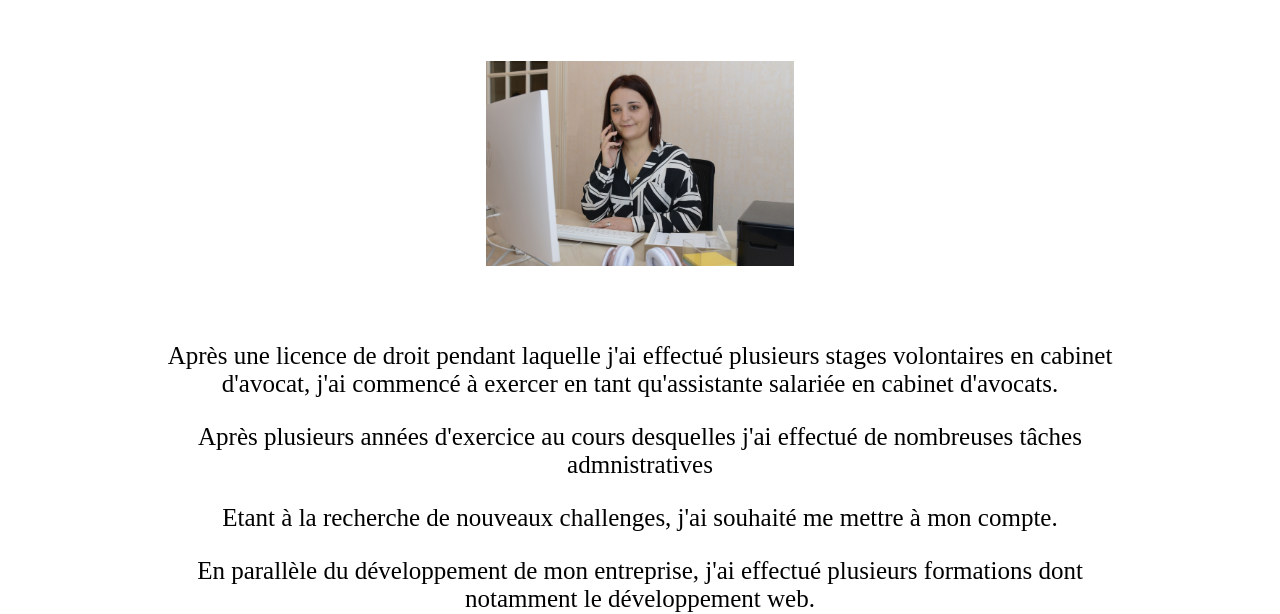
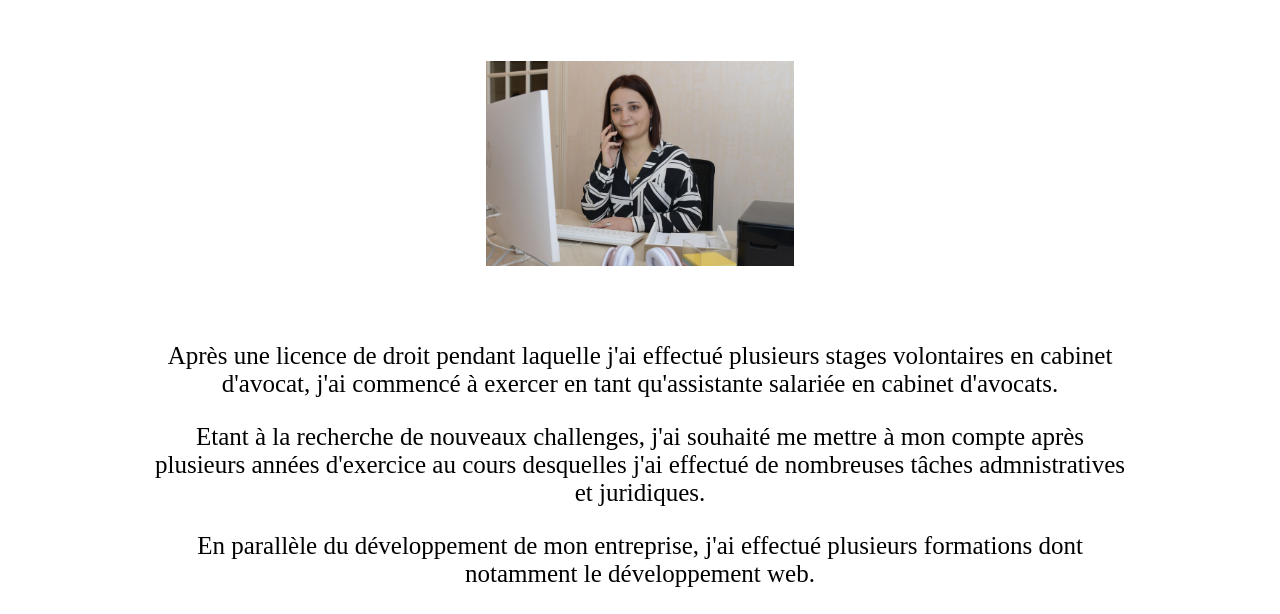
Before and after one commit to Victoria-Assistance/victoria-assistance, a plain HTML site: page apropos.html in a window 1280 px wide. Shown: the part 211-825 px from the top of the page. Drawn offline with Linux system fonts and the light colour scheme.

Commit message:
Correction fautes apropos

```diff
--- a/apropos.html
+++ b/apropos.html
@@ -36,8 +36,7 @@
                 <img class="photo" src="photo.JPG">
                 <div class="description_apropos">
                     <p>Après une licence de droit pendant laquelle j'ai effectué plusieurs stages volontaires en cabinet d'avocat, j'ai commencé à exercer en tant qu'assistante salariée en cabinet d'avocats.</p>
-                    <p>Après plusieurs années d'exercice au cours desquelles j'ai effectué de nombreuses tâches admnistratives</p>
-                    <p>Etant à la recherche de nouveaux challenges, j'ai souhaité me mettre à mon compte.</p>
+                    <p>Etant à la recherche de nouveaux challenges, j'ai souhaité me mettre à mon compte après plusieurs années d'exercice au cours desquelles j'ai effectué de nombreuses tâches admnistratives et juridiques.</p>
                     <p>En parallèle du développement de mon entreprise, j'ai effectué plusieurs formations dont notamment le développement web.</p>
                 </div>
 
```
